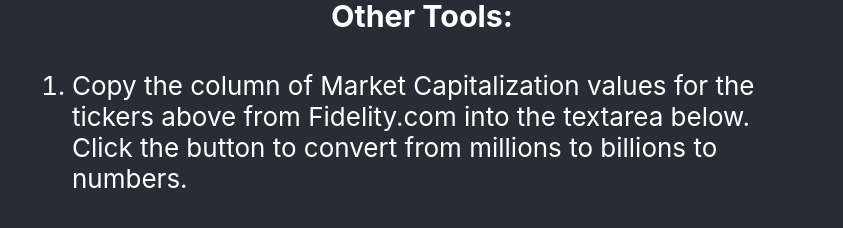
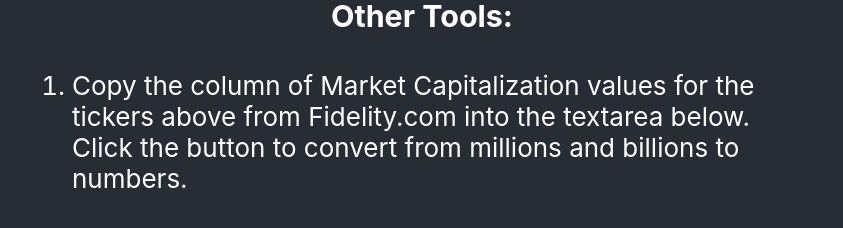
Before and after one commit to lindsayjohnston/scraper-mc-scrapey, a React (Create React App) app: page / in a window 1280 px wide. Shown: the part 1049-1277 px from the top of the page, without its empty margins (218-1061 px from the left). Built offline with nearby package versions, Linux system fonts and the light colour scheme.

Commit message:
Fixed typo.

```diff
--- a/src/App.js
+++ b/src/App.js
@@ -284,7 +284,7 @@ function App() {
         <h3>Other Tools:</h3>
 
     <ol>
-          <li>Copy the column of Market Capitalization values for the tickers above from Fidelity.com into the textarea below. Click the button to convert from millions to billions to numbers.</li>
+          <li>Copy the column of Market Capitalization values for the tickers above from Fidelity.com into the textarea below. Click the button to convert from millions and billions to numbers.</li>
         </ol>
         <textarea id="market-cap-values"/>
         <button onClick={millionsBillionsHandler}>Change Market Cap Millions & Billions to Numbers</button>
```
